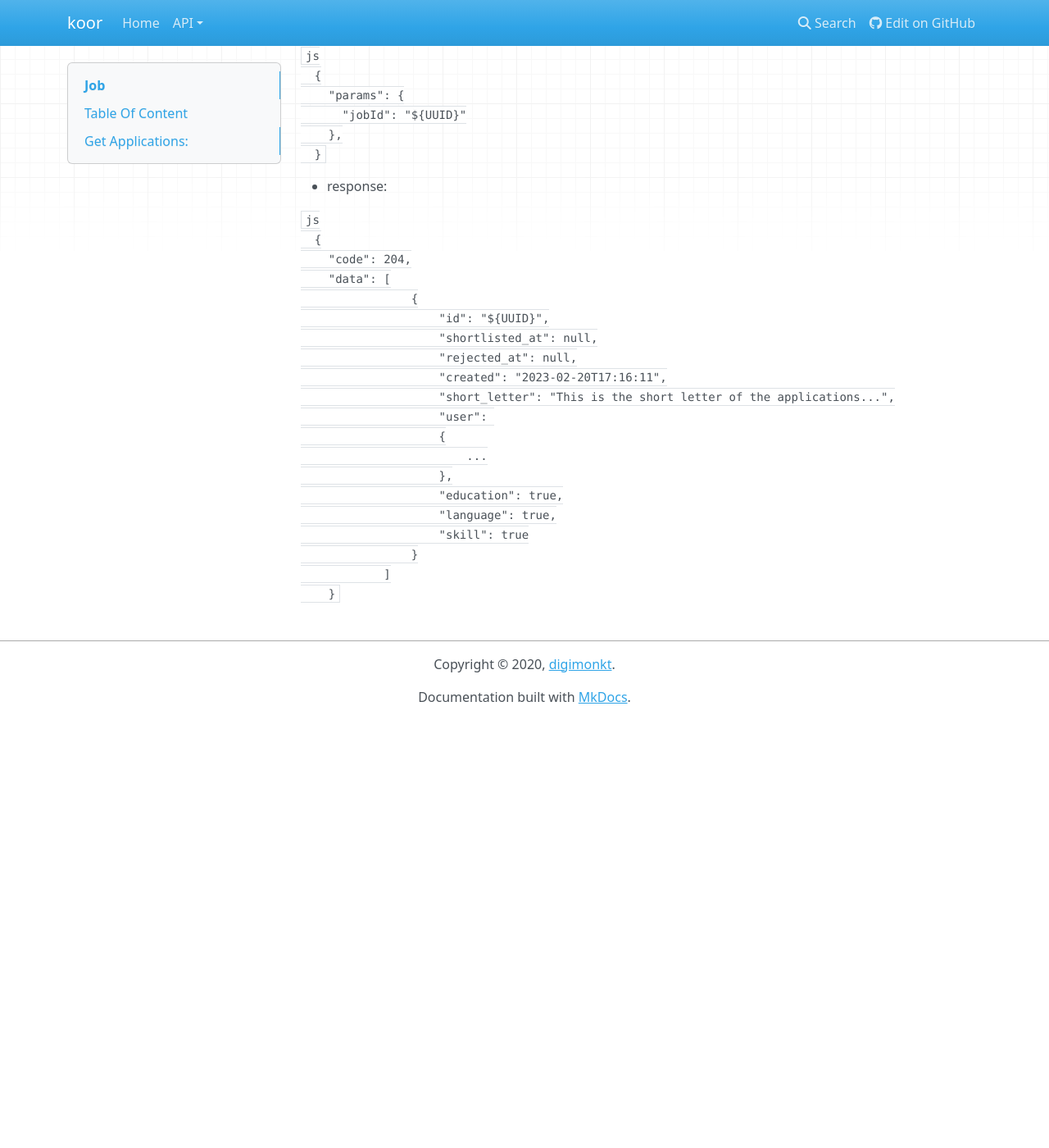
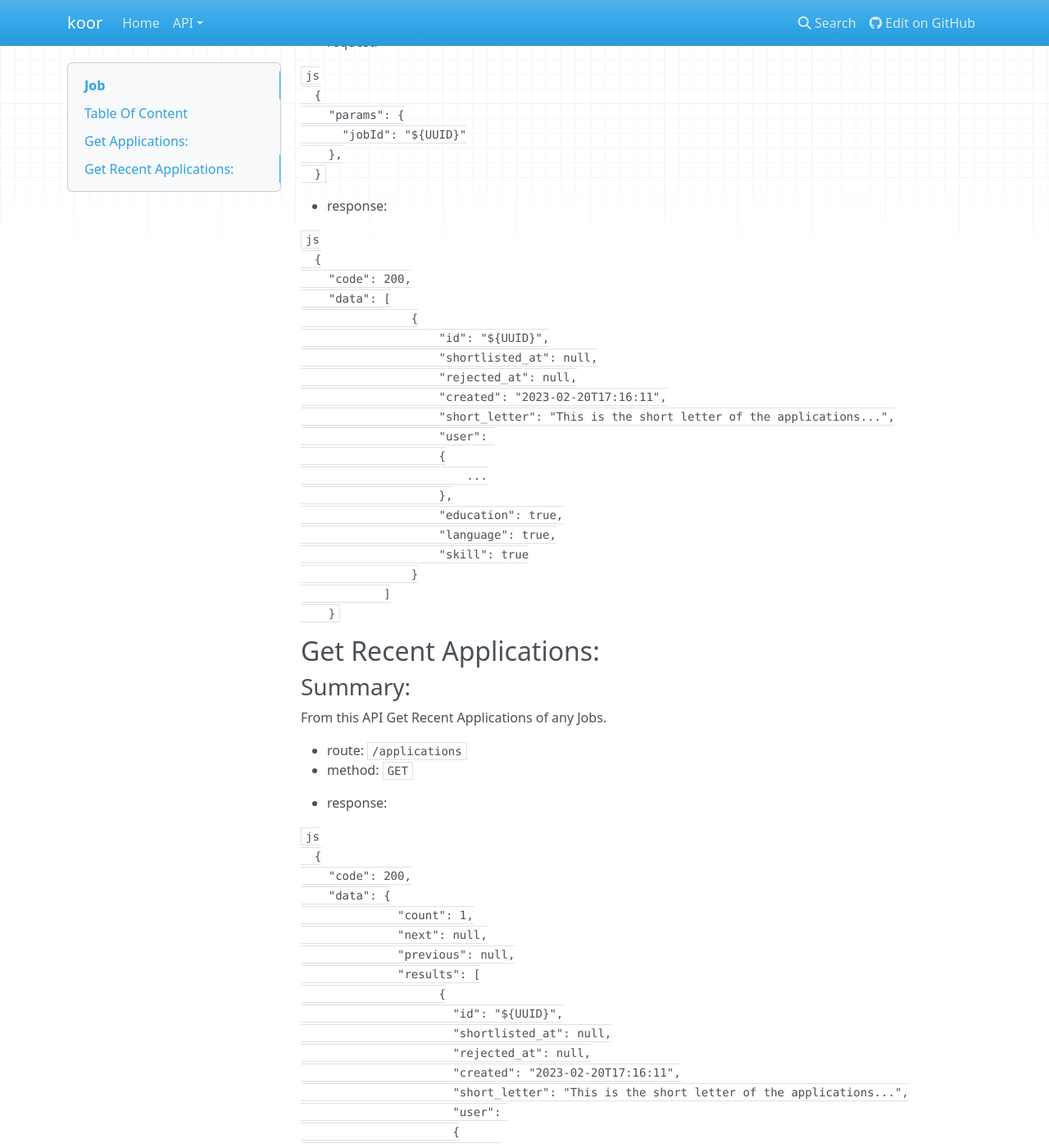
Before and after one commit to digimonkt/koor-backend, an MkDocs documentation site: the page built from docs/job/job.md, in a window 1280 px wide and 1400 px high, scrolled down 542 px. Shown: the whole window at 82% size. Built offline with MkDocs 1.6.1, drawn with Linux system fonts in a browser that asks for light colours; nearby versions of some CDN libraries; before the commit the page ends 1420 px from its top, so only the background shows below that; some of the changed text lies outside the part shown.

Commit message:
#138 - modify job.md for recent application

````diff
--- a/docs/job/job.md
+++ b/docs/job/job.md
@@ -11,6 +11,7 @@ These APIs are for the `CRUD` of a job
 ## Table Of Content
 
 - **[Get Applications](#get-applications)**
+- **[Get Recent Applications](#get-recent-applications)**
 
 
 ## Get Applications:
@@ -35,7 +36,7 @@ From this API get Applications of any Jobs.
 
   ```js
   {
-    "code": 204,
+    "code": 200,
     "data": [
                 {
                     "id": "${UUID}",
@@ -54,3 +55,41 @@ From this API get Applications of any Jobs.
             ]
     }
   ```
+
+## Get Recent Applications:
+
+### Summary:
+
+From this API Get Recent Applications of any Jobs.
+
+- route: `/applications`
+- method: `GET`
+
+- response:
+
+  ```js
+  {
+    "code": 200,
+    "data": {
+              "count": 1,
+              "next": null,
+              "previous": null,
+              "results": [
+                    {
+                      "id": "${UUID}",
+                      "shortlisted_at": null,
+                      "rejected_at": null,
+                      "created": "2023-02-20T17:16:11",
+                      "short_letter": "This is the short letter of the applications...",
+                      "user":
+                      {
+                          ...
+                      },
+                      "education": true,
+                      "language": true,
+                      "skill": true
+                    }
+                  ]
+            }
+  }
+  ```
````
